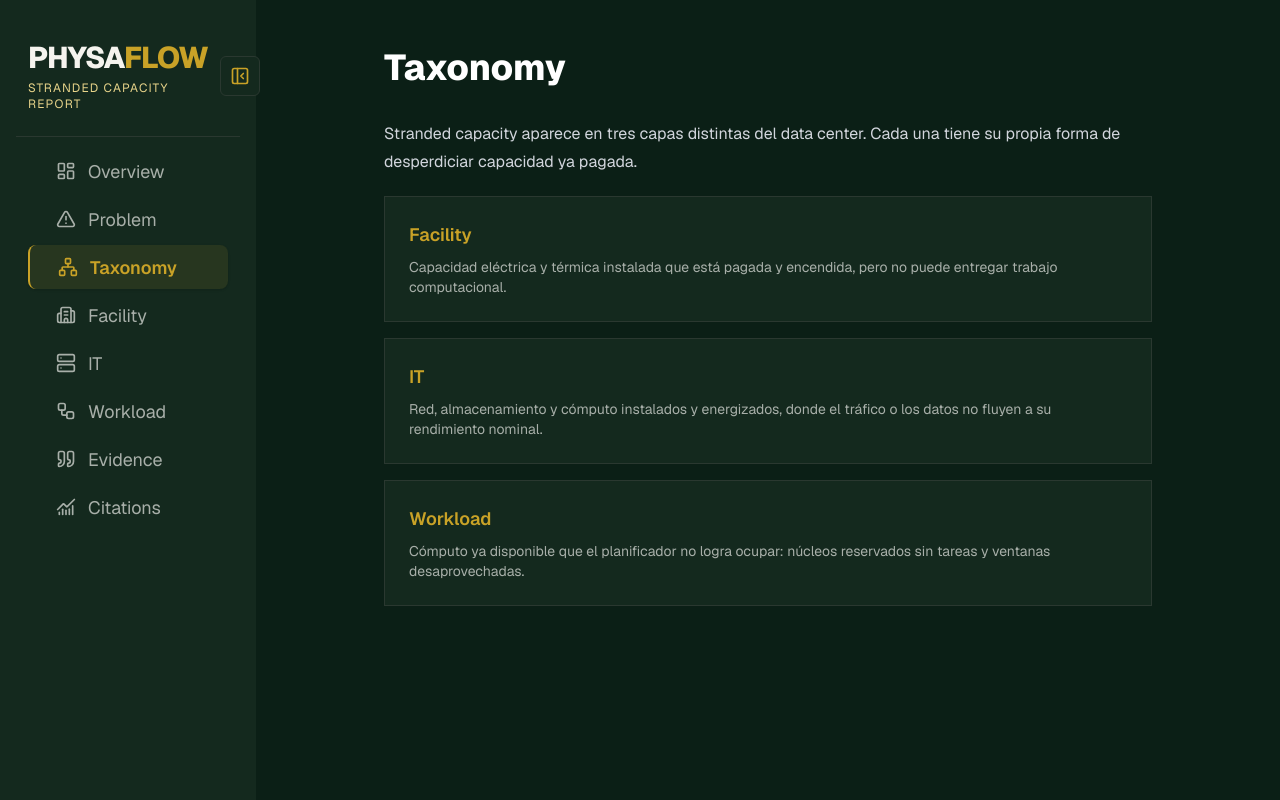
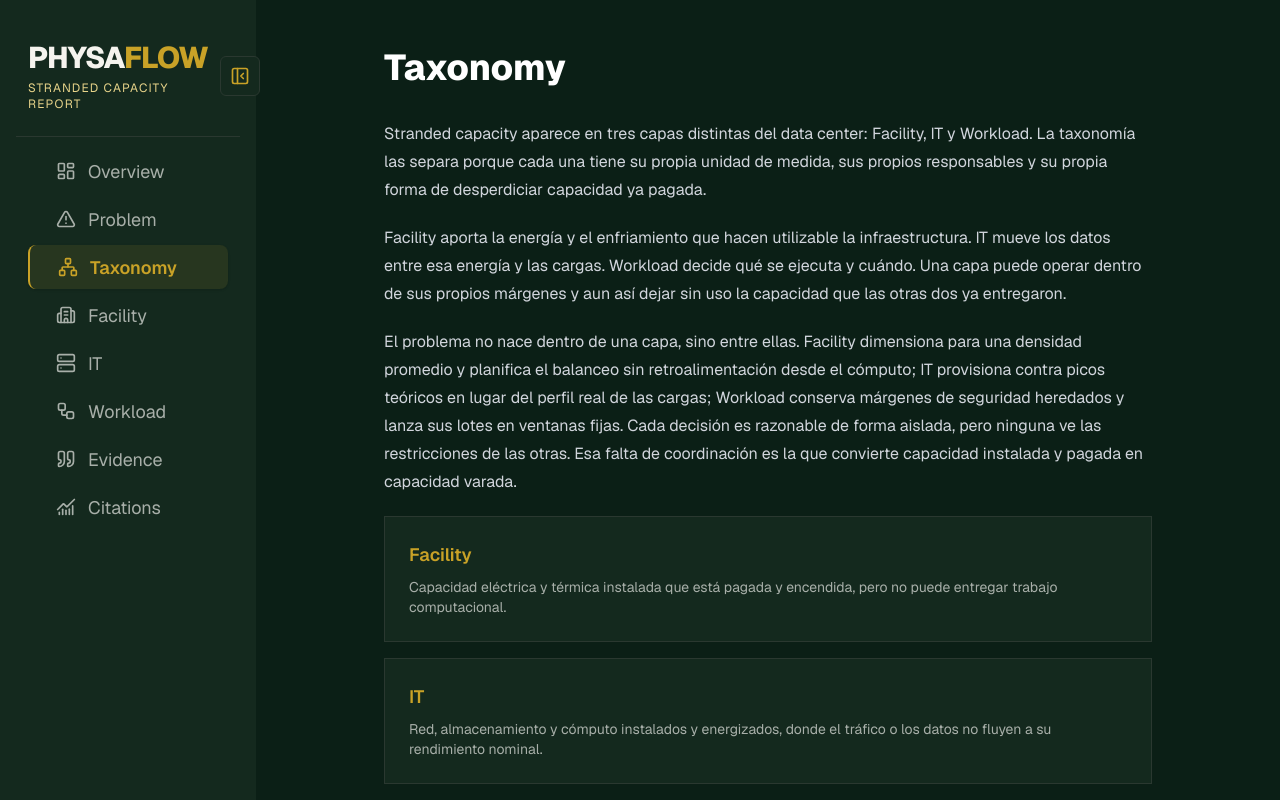
Before and after one commit to No-Country-simulation/so7-26-team-02-physaflow-public-report, a Next.js app: page /taxonomy in a window 1280 px wide. Built offline with nearby package versions, Linux system fonts and the light colour scheme.

Commit message:
feat(taxonomy): explain the cross-layer coordination gap on the index

```diff
--- a/app/taxonomy/page.tsx
+++ b/app/taxonomy/page.tsx
@@ -14,8 +14,27 @@ export default function TaxonomyPage() {
     <article className="prose prose-invert mx-auto max-w-3xl py-12">
       <h1>Taxonomy</h1>
       <p>
-        Stranded capacity aparece en tres capas distintas del data center.
-        Cada una tiene su propia forma de desperdiciar capacidad ya pagada.
+        Stranded capacity aparece en tres capas distintas del data center:
+        Facility, IT y Workload. La taxonomía las separa porque cada una tiene
+        su propia unidad de medida, sus propios responsables y su propia forma
+        de desperdiciar capacidad ya pagada.
+      </p>
+      <p>
+        Facility aporta la energía y el enfriamiento que hacen utilizable la
+        infraestructura. IT mueve los datos entre esa energía y las cargas.
+        Workload decide qué se ejecuta y cuándo. Una capa puede operar dentro de
+        sus propios márgenes y aun así dejar sin uso la capacidad que las otras
+        dos ya entregaron.
+      </p>
+      <p>
+        El problema no nace dentro de una capa, sino entre ellas. Facility
+        dimensiona para una densidad promedio y planifica el balanceo sin
+        retroalimentación desde el cómputo; IT provisiona contra picos teóricos
+        en lugar del perfil real de las cargas; Workload conserva márgenes de
+        seguridad heredados y lanza sus lotes en ventanas fijas. Cada decisión
+        es razonable de forma aislada, pero ninguna ve las restricciones de las
+        otras. Esa falta de coordinación es la que convierte capacidad instalada
+        y pagada en capacidad varada.
       </p>
 
       <ul className="not-prose space-y-4">
```
